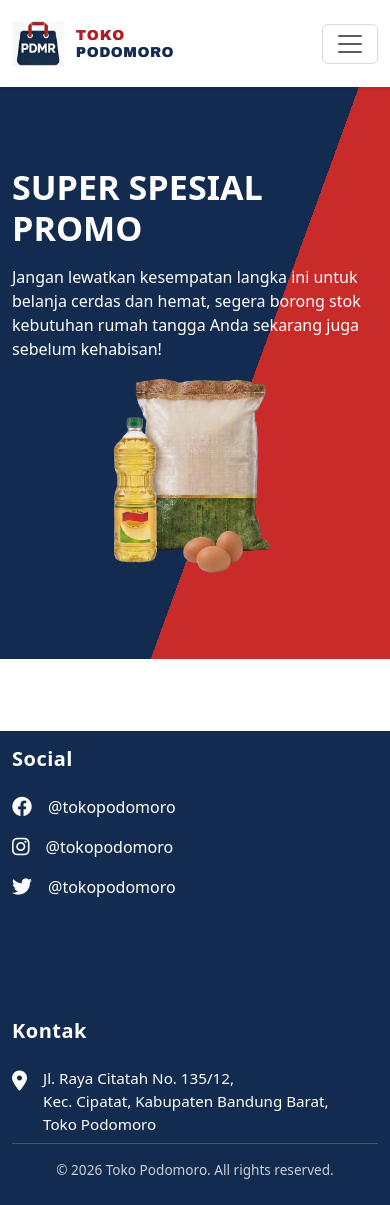
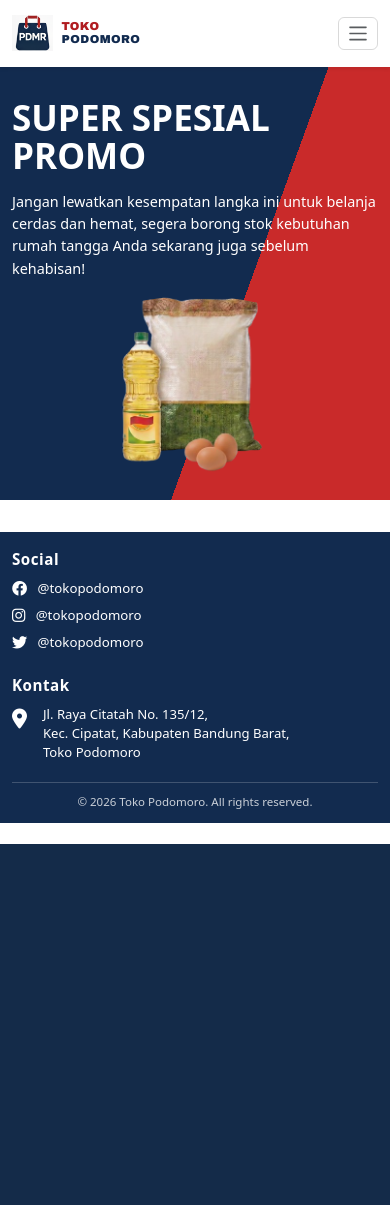
Before and after one commit to AndhikaFachrul/ewarungPodomoro, a PHP site: page / in a window 390 px wide. After the commit the page ends 844 px from the top, so only its background shows below. Run offline with PHP 8.4, Linux system fonts and the light colour scheme; data that the repository does not hold is empty.

Commit message:
Improve mobile layout and compact footer

```diff
--- a/barang.php
+++ b/barang.php
@@ -8,6 +8,7 @@ require_once __DIR__ . '/functions/security.php';
     <meta name="viewport" content="width=device-width, initial-scale=1.0">
     <title>Daftar Barang - Toko Podomoro</title>
     <link href="https://cdn.jsdelivr.net/npm/bootstrap@5.3.0/dist/css/bootstrap.min.css" rel="stylesheet">
+    <link href="assets/css/responsive.css" rel="stylesheet">
     <style>
         .text-navy { color: #122b4f; }
         .btn-red { background-color: #e53e3e; color: white; }
@@ -65,7 +66,7 @@ require_once __DIR__ . '/functions/security.php';
 <div class="container my-4">
 
     <!-- Wrapper Flexbox untuk mensejajarkan Header dan Pencarian -->
-    <div class="d-flex justify-content-between align-items-center mb-4">
+    <div class="d-flex justify-content-between align-items-center mb-4 products-toolbar">
 
         <!-- Judul diposisikan di sebelah kiri -->
         <h4 class="fw-bold text-navy mb-0">Semua Produk Kami</h4>
--- a/footer.php
+++ b/footer.php
@@ -1,62 +1,42 @@
 <!-- Font Awesome untuk Ikon -->
 <link rel="stylesheet" href="https://cdnjs.cloudflare.com/ajax/libs/font-awesome/6.4.0/css/all.min.css">
 
-<footer class="pt-3 pb-4 mt-auto" style="background-color: #122b4f; color: #ffffff;">
+<footer class="site-footer pt-3 pb-4 mt-auto">
     <div class="container">
-        <div class="row">
-
-            <!-- Kolom 1: Social -->
-            <div class="col-md-4 mb-4 mb-md-0">
-                <h5 class="fw-bold mb-4" style="letter-spacing: 0.5px;">Social</h5>
-                <ul class="list-unstyled">
-                    <li class="mb-3 d-flex align-items-center">
-                        <i class="fab fa-facebook fs-5 me-3"></i>
-                        <a href="#" class="text-white text-decoration-none">@tokopodomoro</a>
+        <div class="row justify-content-between">
+            <div class="col-12 col-sm-6 footer-column mb-4 mb-sm-0">
+                <h5 class="footer-heading fw-bold mb-3">Social</h5>
+                <ul class="list-unstyled mb-0">
+                    <li class="mb-2 d-flex align-items-center">
+                        <i class="fab fa-facebook fs-5 me-3" aria-hidden="true"></i>
+                        <a href="#" class="footer-link">@tokopodomoro</a>
                     </li>
-                    <li class="mb-3 d-flex align-items-center">
-                        <i class="fab fa-instagram fs-5 me-3"></i>
-                        <a href="#" class="text-white text-decoration-none">@tokopodomoro</a>
+                    <li class="mb-2 d-flex align-items-center">
+                        <i class="fab fa-instagram fs-5 me-3" aria-hidden="true"></i>
+                        <a href="#" class="footer-link">@tokopodomoro</a>
                     </li>
-                    <li class="mb-3 d-flex align-items-center">
-                        <i class="fab fa-twitter fs-5 me-3"></i>
-                        <a href="#" class="text-white text-decoration-none">@tokopodomoro</a>
+                    <li class="mb-2 d-flex align-items-center">
+                        <i class="fab fa-twitter fs-5 me-3" aria-hidden="true"></i>
+                        <a href="#" class="footer-link">@tokopodomoro</a>
                     </li>
                 </ul>
             </div>
 
-            <!-- Kolom 2: Social / Platform -->
-            <div class="col-md-4 mb-4 mb-md-0">
-                <h5 class="fw-bold mb-4" style="letter-spacing: 0.5px;"></h5>
-                <ul class="list-unstyled">
-                    <li class="mb-3 d-flex align-items-center">
-                        <i class="fas fs-5 me-3"></i>
-                        <a href="#" class="text-white text-decoration-none"></a>
-                    </li>
-                    <li class="mb-3 d-flex align-items-center">
-                        <i class="fab  fs-5 me-3"></i>
-                        <a href="#" class="text-white text-decoration-none"></a>
-                    </li>
-                </ul>
-            </div>
-
-            <!-- Kolom 3: Kontak -->
-            <div class="col-md-4">
-                <h5 class="fw-bold mb-4" style="letter-spacing: 0.5px;">Kontak</h5>
+            <div class="col-12 col-sm-6 footer-column">
+                <h5 class="footer-heading fw-bold mb-3">Kontak</h5>
                 <div class="d-flex align-items-start">
-                    <i class="fas fa-map-marker-alt fs-5 me-3 mt-1"></i>
-                    <p class="mb-0 lh-base" style="font-size: 0.95rem;">
+                    <i class="fas fa-map-marker-alt fs-5 me-3 mt-1" aria-hidden="true"></i>
+                    <p class="footer-contact mb-0 lh-base">
                         Jl. Raya Citatah No. 135/12,<br>
                         Kec. Cipatat, Kabupaten Bandung Barat,<br>
                         Toko Podomoro
                     </p>
                 </div>
             </div>
-
         </div>
 
-        <!-- Garis pembatas & Copyright -->
-        <hr class="mt-2 mb-3 border-light" style="opacity: 0.2;">
-        <div class="text-center text-light" style="font-size: 0.85rem; opacity: 0.8;">
+        <hr class="mt-3 mb-3 border-light" style="opacity: 0.2;">
+        <div class="footer-copyright text-center text-light" style="font-size: 0.85rem; opacity: 0.8;">
             &copy; <?php echo date("Y"); ?> Toko Podomoro. All rights reserved.
         </div>
     </div>
--- a/index.php
+++ b/index.php
@@ -6,6 +6,7 @@
     <meta name="viewport" content="width=device-width, initial-scale=1.0">
     <title>Toko Podomoro</title>
     <link href="https://cdn.jsdelivr.net/npm/bootstrap@5.3.0/dist/css/bootstrap.min.css" rel="stylesheet">
+    <link href="assets/css/responsive.css" rel="stylesheet">
     <style>
         .bg-navy { background-color: #122b4f; color: white; }
         .bg-red-accent { background-color: #c92a2a; color: white; }
@@ -82,13 +83,13 @@
                 <p class="mt-3">Jangan lewatkan kesempatan langka ini untuk belanja cerdas dan hemat, segera borong stok kebutuhan rumah tangga Anda sekarang juga sebelum kehabisan!</p>
             </div>
             <div class="col-md-6 text-center">
-                <img src="assets/img/promo.png" alt="Promo Sembako" class="img-fluid rounded-circle  ">
+                <img src="assets/img/promo.png" alt="Promo Sembako" class="img-fluid rounded-circle hero-image">
             </div>
         </div>
     </div>
 </div>
 
-<div class="container my-5">
+<div class="container my-5 home-product-section">
     <div class="row g-4" id="produk-container">
         </div>
 </div>
@@ -108,16 +109,16 @@ document.addEventListener("DOMContentLoaded", function() {
                 barangLimit.forEach(item => {
                     html += `
                     <!-- PERBAIKAN 2: Ubah col-md-3 menjadi col-md-4 agar susunannya 3 kolom -->
-                    <div class="col-md-4 col-6 mb-3">
-                        <div class="card h-100 p-3 text-center border-1 shadow-lg" style="border-radius: 12px; box-shadow: 0 4px 12px rgba(0,0,0,0.05) !important;">
-                            <img src="assets/img/${item.gambar || 'default.jpg'}" class="card-img-top mx-auto mt-2" style="height:160px; object-fit:contain;" alt="${item.nama_barang}">
+                    <div class="col-12 col-sm-6 col-md-4 mb-3">
+                        <div class="card h-100 p-3 text-center border-1 shadow-lg home-product-card" style="border-radius: 12px; box-shadow: 0 4px 12px rgba(0,0,0,0.05) !important;">
+                            <img src="assets/img/${item.gambar || 'default.jpg'}" class="card-img-top mx-auto mt-2 home-product-image" style="height:160px; object-fit:contain;" alt="${item.nama_barang}">
                             <div class="card-body p-2 d-flex flex-column justify-content-between">
                                 <div>
-                                    <h6 class="fw-bold mb-1 text-navy" style="font-size: 0.95rem;">${item.nama_barang.toUpperCase()}</h6>
-                                    <p class="text-danger fw-bold mb-3 fs-5">Rp ${parseInt(item.harga).toLocaleString('id-ID')}</p>
+                                    <h6 class="fw-bold mb-1 text-navy home-product-name" style="font-size: 0.95rem;">${item.nama_barang.toUpperCase()}</h6>
+                                    <p class="text-danger fw-bold mb-3 fs-5 home-product-price">Rp ${parseInt(item.harga).toLocaleString('id-ID')}</p>
                                 </div>
                                 <!-- PERBAIKAN 3: Tombol dibuat oval dan diatur lebarnya sesuai gambar -->
-                                <button onclick="lihatDetail(${item.id_barang})" class="btn btn-red btn-sm fw-bold mx-auto px-4 py-2" style="border-radius: 25px; width: 85%;">LIHAT DETAIL</button>
+                                <button onclick="lihatDetail(${item.id_barang})" class="btn btn-red btn-sm fw-bold mx-auto px-4 py-2 home-product-button" style="border-radius: 25px; width: 85%;">LIHAT DETAIL</button>
                             </div>
                         </div>
                     </div>`;
--- a/login.php
+++ b/login.php
@@ -17,13 +17,14 @@ if (isset($_SESSION['id_user'])) {
     <meta name="viewport" content="width=device-width, initial-scale=1.0">
     <title>Login - Toko Podomoro</title>
     <link href="https://cdn.jsdelivr.net/npm/bootstrap@5.3.0/dist/css/bootstrap.min.css" rel="stylesheet">
+    <link href="assets/css/responsive.css" rel="stylesheet">
     <style>
         .bg-navy { background-color: #122b4f; }
     </style>
 </head>
 <body class="bg-light">
 
-<div class="container mt-5">
+<div class="container mt-5 auth-page">
     <div class="row justify-content-center">
         <div class="col-md-5">
             <div class="card shadow-sm">
--- a/register.php
+++ b/register.php
@@ -12,13 +12,14 @@ if (isset($_SESSION['id_user'])) {
     <meta name="viewport" content="width=device-width, initial-scale=1.0">
     <title>Daftar Akun - Toko Podomoro</title>
     <link href="https://cdn.jsdelivr.net/npm/bootstrap@5.3.0/dist/css/bootstrap.min.css" rel="stylesheet">
+    <link href="assets/css/responsive.css" rel="stylesheet">
     <style>
         .bg-navy { background-color: #122b4f; }
     </style>
 </head>
 <body class="bg-light">
 
-<div class="container mt-5">
+<div class="container mt-5 auth-page">
     <div class="row justify-content-center">
         <div class="col-md-5">
             <div class="card shadow-sm">
--- a/user/profile.php
+++ b/user/profile.php
@@ -19,6 +19,7 @@ $user = mysqli_fetch_assoc($result);
     <meta name="viewport" content="width=device-width, initial-scale=1.0">
     <title>Profil Saya - Toko Podomoro</title>
     <link href="https://cdn.jsdelivr.net/npm/bootstrap@5.3.0/dist/css/bootstrap.min.css" rel="stylesheet">
+    <link href="../assets/css/responsive.css" rel="stylesheet">
     <style>
         .text-navy { color: #122b4f; }
         .bg-navy { background-color: #122b4f; color: white; }
--- a/user/riwayat.php
+++ b/user/riwayat.php
@@ -20,6 +20,7 @@ $result = mysqli_stmt_get_result($stmt);
     <meta name="viewport" content="width=device-width, initial-scale=1.0">
     <title>Riwayat Pesanan - Toko Podomoro</title>
     <link href="https://cdn.jsdelivr.net/npm/bootstrap@5.3.0/dist/css/bootstrap.min.css" rel="stylesheet">
+    <link href="../assets/css/responsive.css" rel="stylesheet">
     <style>
         .text-navy { color: #122b4f; }
         .bg-navy { background-color: #122b4f; color: white; }
```
Also changed, not shown: detail.php (+4 -3 lines), tentang.php (+8 -7 lines), user/cart.php (+14 -13 lines).
